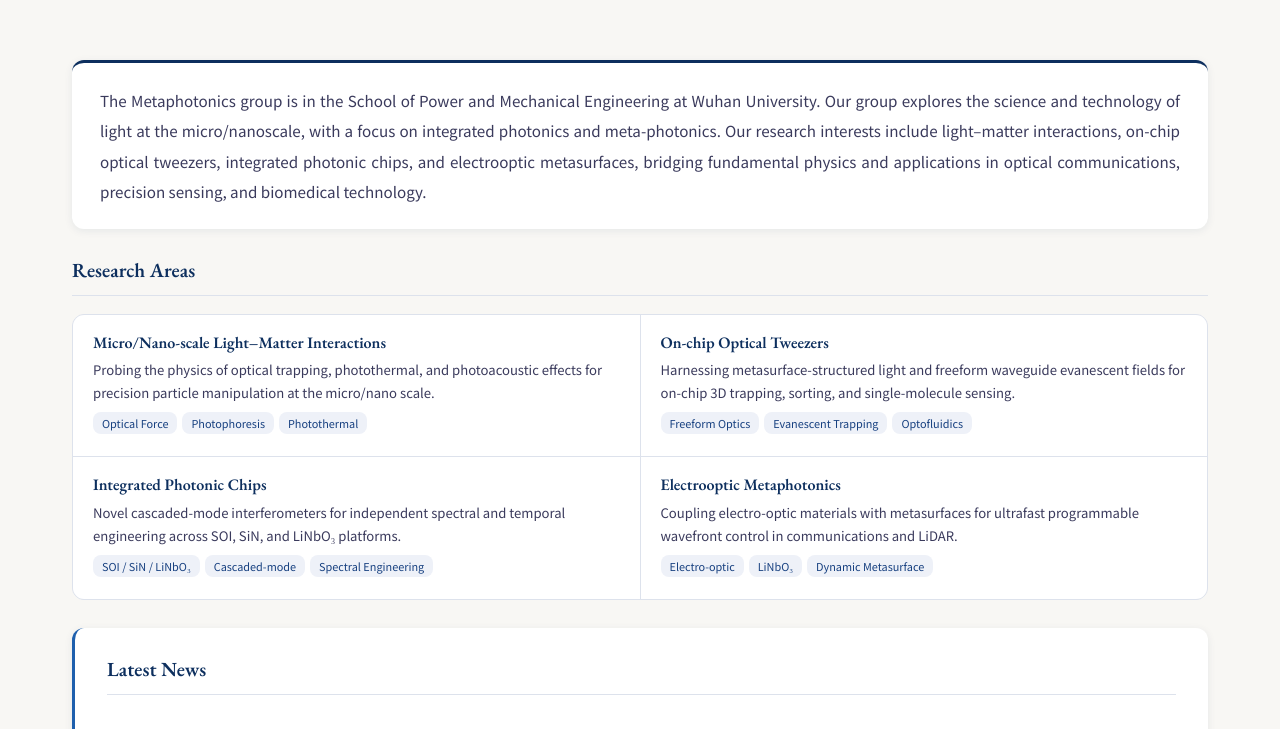
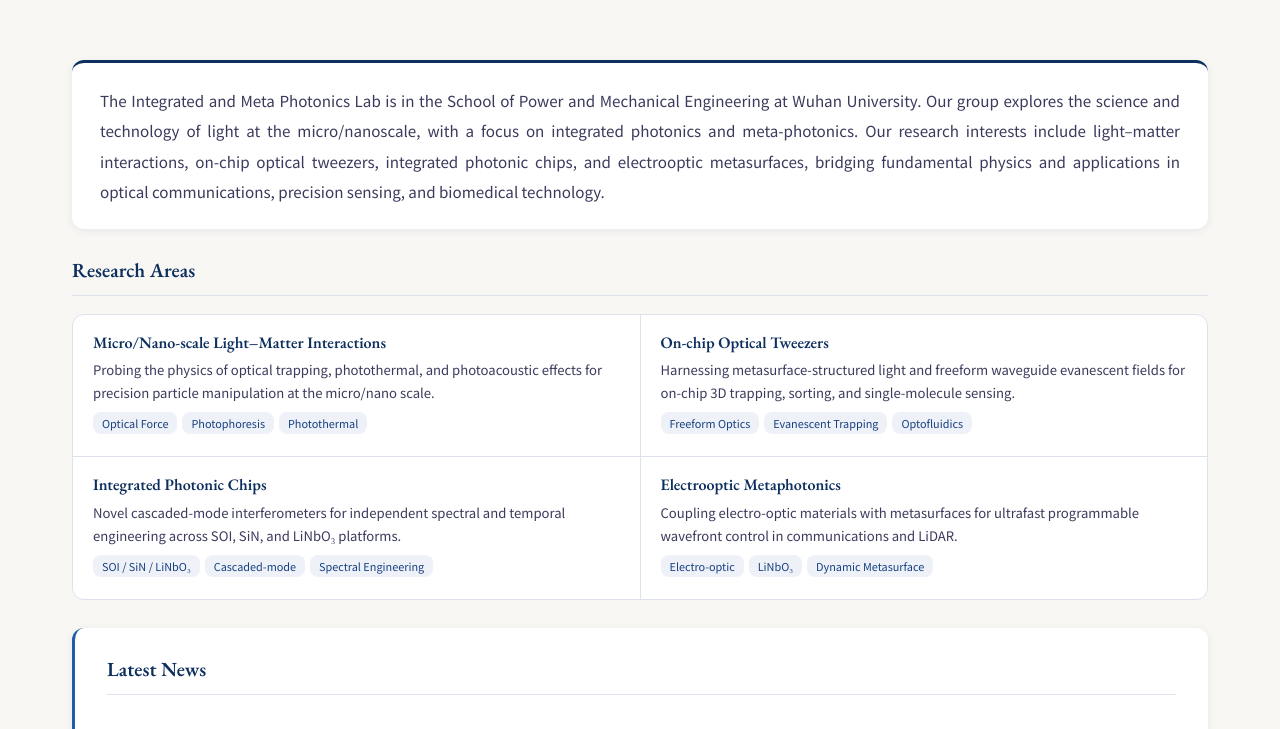
Before and after one commit to jinslu/jinslu.github.io, a Jekyll site: the page built from index.html, in a window 1280 px wide and 900 px high, scrolled down 627 px, cut to the strip 171-900 px from the top of the window. Built offline with Jekyll 4.4.1, drawn with Linux system fonts in a browser that asks for light colours; some web fonts are replaced.

Commit message:
Rename lab to Integrated and Meta Photonics Lab on homepage
Co-Authored-By: Claude Sonnet 4.6 <noreply@anthropic.com>

```diff
--- a/index.html
+++ b/index.html
@@ -18,7 +18,7 @@ permalink: /
         集成光芯片与光电超表面芯片，致力于推动光子学基础研究与光通信、精密传感及生物医学应用的深度融合。
       </span>
       <span class="en-text">
-        The Metaphotonics group is in the School of Power and Mechanical Engineering at Wuhan University.
+        The Integrated and Meta Photonics Lab is in the School of Power and Mechanical Engineering at Wuhan University.
         Our group explores the science and technology of light at the micro/nanoscale, with a focus on
         integrated photonics and meta-photonics. Our research interests include light–matter interactions,
         on-chip optical tweezers, integrated photonic chips, and electrooptic metasurfaces,
```
